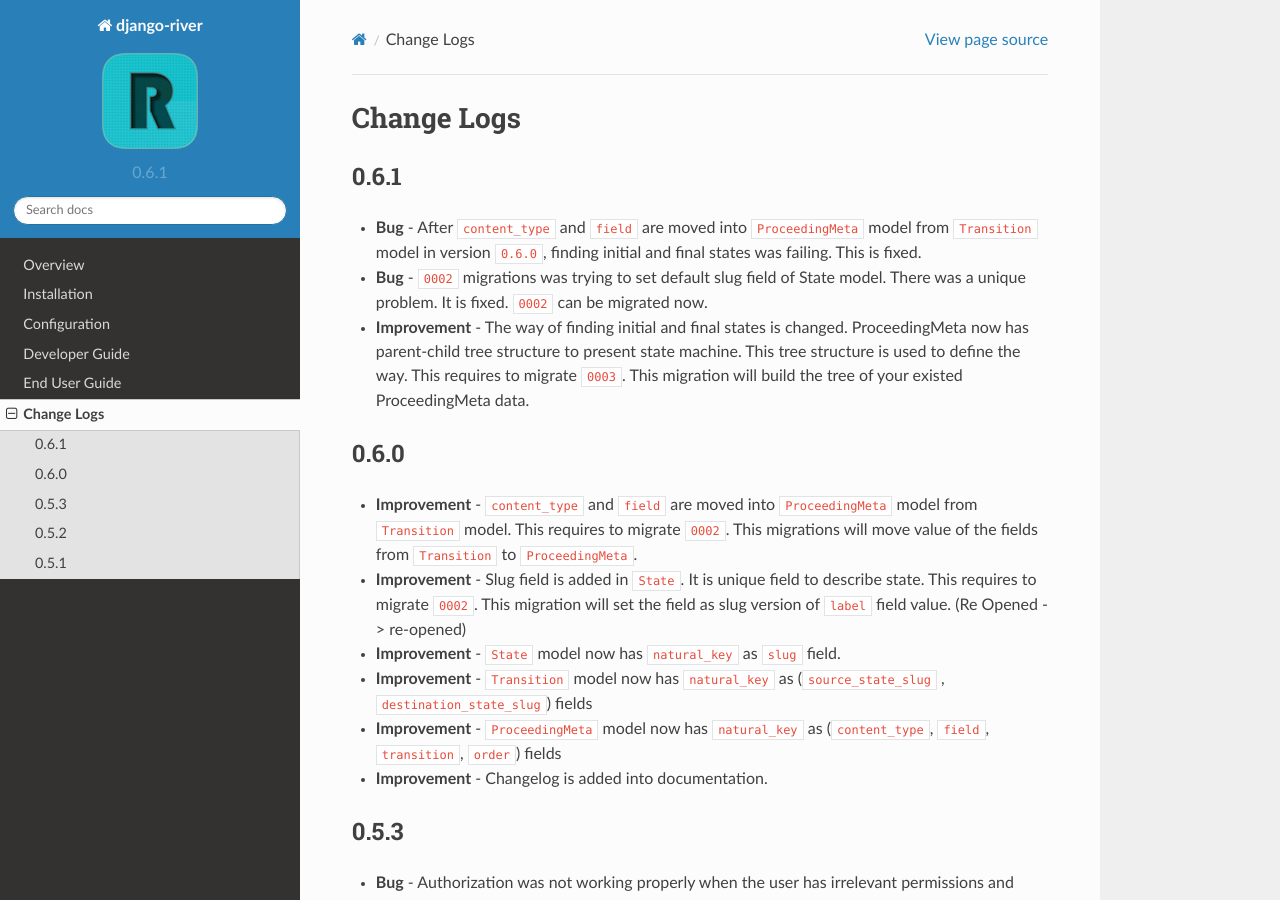
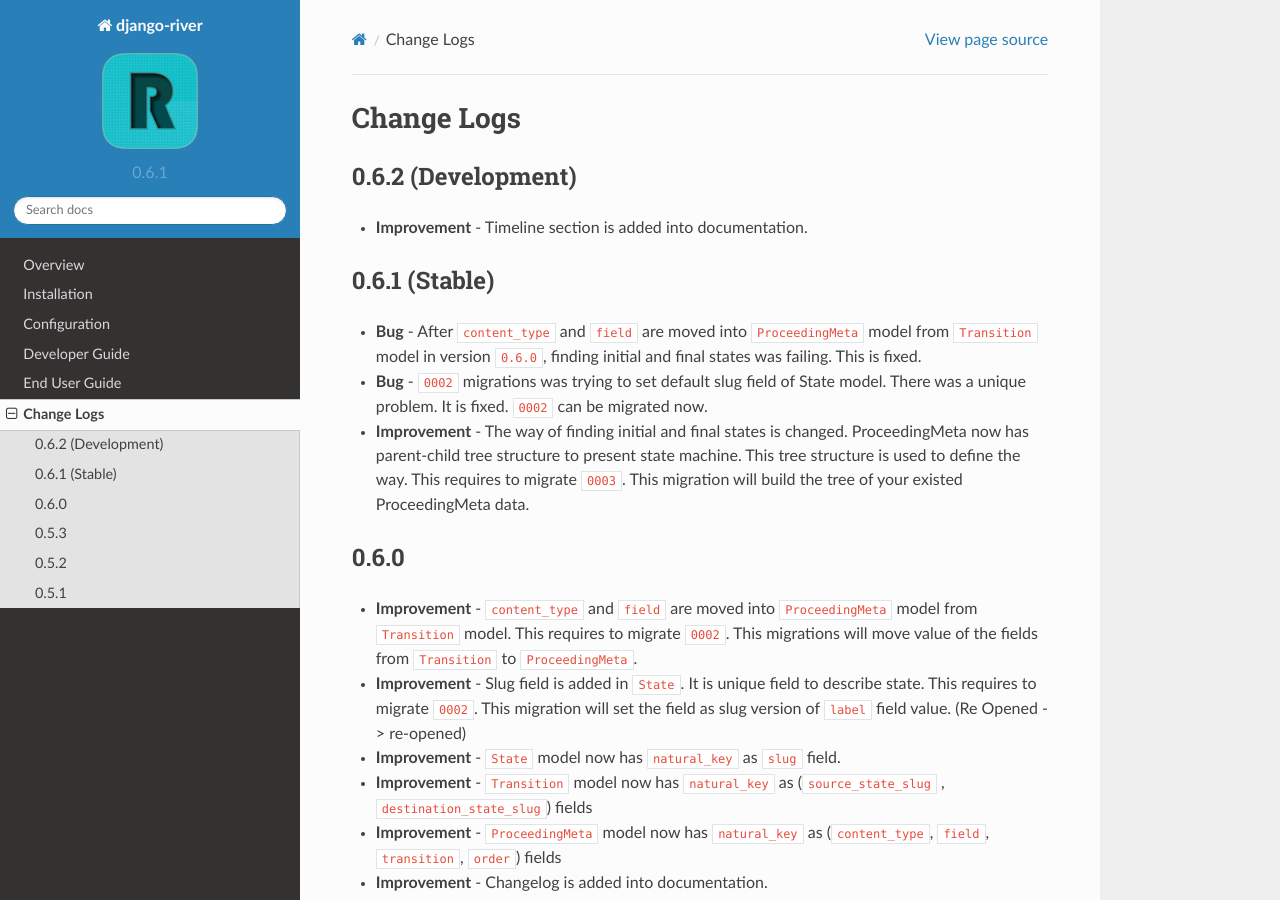
Before and after one commit to javrasya/django-river, a Sphinx documentation site: the page built from docs/changelog.rst, in a window 1280 px wide and 900 px high. Built offline with Sphinx 7.4.7 and the Read the Docs theme 2.0.0, drawn with Linux system fonts in a browser that asks for light colours.

Commit message:
document fix

```diff
--- a/README.rst
+++ b/README.rst
@@ -413,9 +413,14 @@ Timeline
 Change Logs
 ===========
 
+0.6.2 (Development)
+-------------------
 
-0.6.1
------
+* **Improvement** - Timeline section is added into documentation.
+
+
+0.6.1 (Stable)
+--------------
 
 * **Bug** - After ``content_type`` and ``field`` are moved into ``ProceedingMeta`` model from ``Transition`` model in version ``0.6.0``, finding initial and final states was failing. This is fixed.
 * **Bug** - ``0002`` migrations was trying to set default slug field of State model. There was a unique problem. It is fixed. ``0002`` can be migrated now.
--- a/docs/changelog.rst
+++ b/docs/changelog.rst
@@ -3,9 +3,13 @@
 Change Logs
 ===========
 
+0.6.2 (Development)
+-------------------
 
-0.6.1
------
+* **Improvement** - Timeline section is added into documentation.
+
+0.6.1 (Stable)
+--------------
 
 * **Bug** - After ``content_type`` and ``field`` are moved into ``ProceedingMeta`` model from ``Transition`` model in version ``0.6.0``, finding initial and final states was failing. This is fixed.
 * **Bug** - ``0002`` migrations was trying to set default slug field of State model. There was a unique problem. It is fixed. ``0002`` can be migrated now.
```
